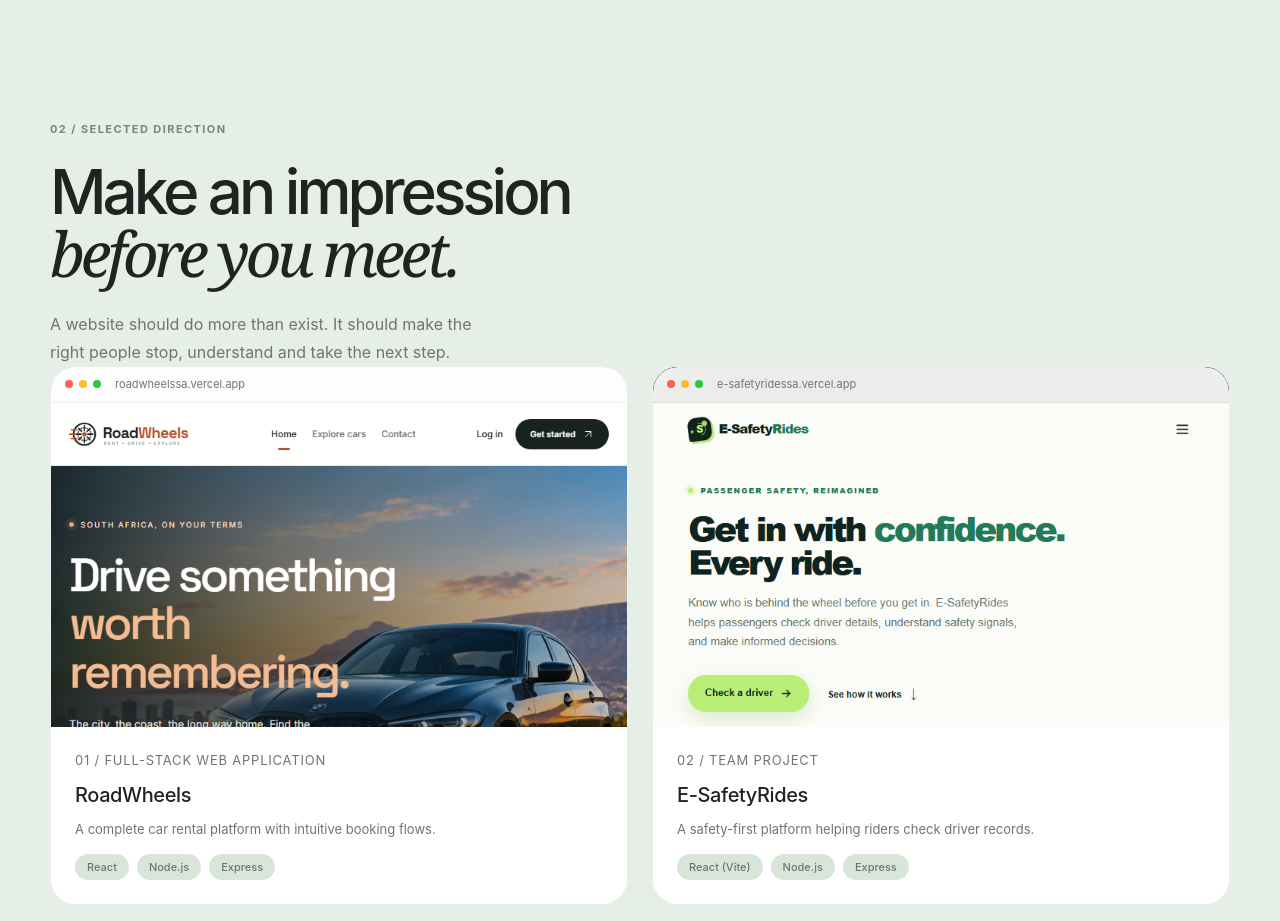
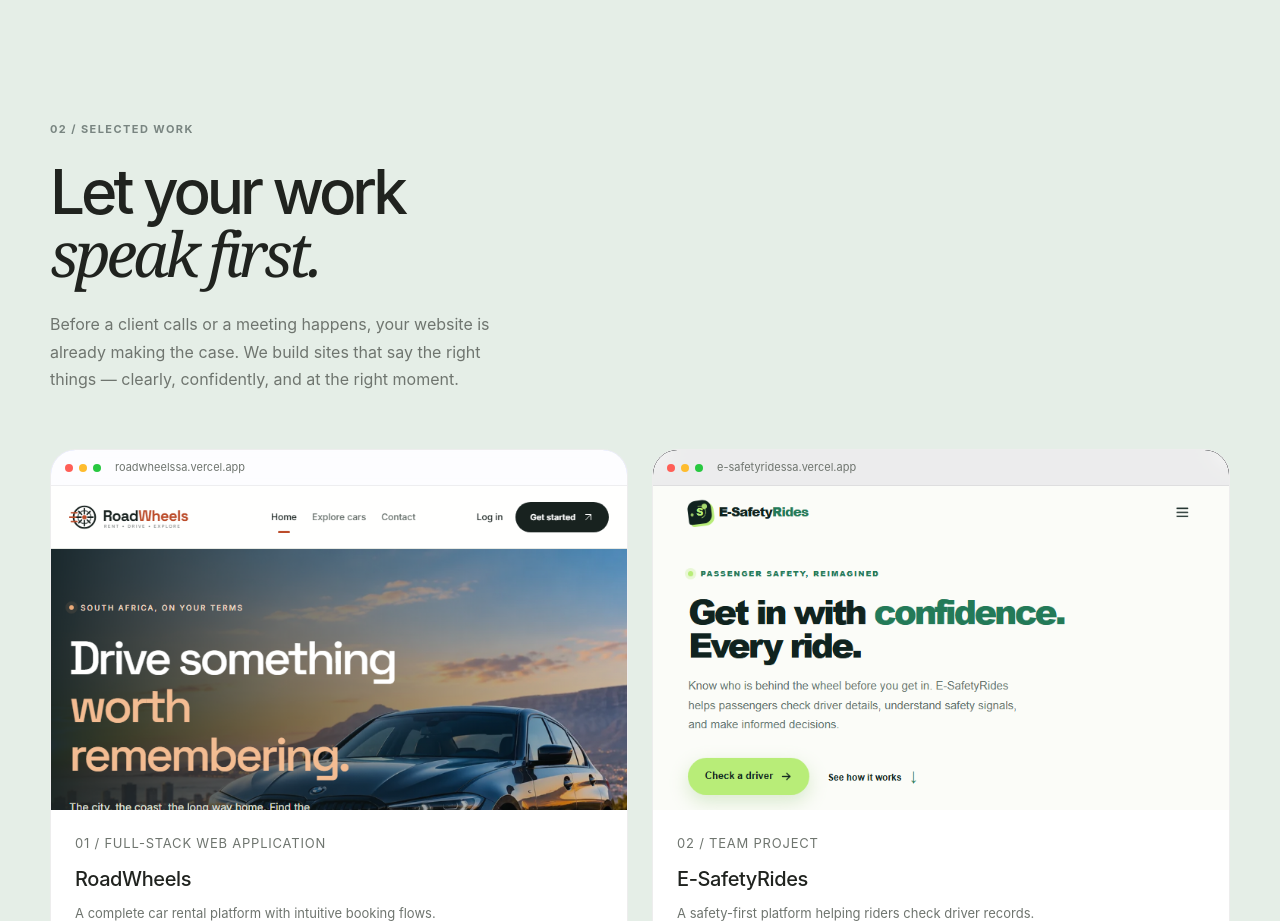
Before and after one commit to MlungisiMahlangu/web-studio-website, a Next.js app: page / in a window 1280 px wide. Shown: the part 2360-3281 px from the top of the page. Built offline with nearby package versions, Linux system fonts and the light colour scheme.

Commit message:
Improve work section copy and fix spacing
Update heading and description with stronger messaging. Add bottom
margin to section-intro so text has proper spacing above project cards.

```diff
--- a/app/globals.css
+++ b/app/globals.css
@@ -84,6 +84,7 @@ button, input, select, textarea { font: inherit; }
 .service-bottom { display: flex; justify-content: space-between; align-items: center; margin-top: auto; padding-top: 20px; font-size: 13px; font-weight: 600; }
 
 .work-section { background: #e5eee7; padding: 130px 0; }
+.work-section .section-intro { margin-bottom: 56px; }
 .work-intro, .process-layout, .faq-section, .contact-layout { display: grid; grid-template-columns: 1fr 1.2fr; gap: 12%; }
 .work-feature { display: grid; grid-template-columns: 1.25fr .75fr; gap: 18px; margin-top: 68px; }
 .work-art { min-height: 410px; position: relative; overflow: hidden; padding: 25px; border-radius: 3px; }
--- a/app/page.tsx
+++ b/app/page.tsx
@@ -130,15 +130,16 @@ export default function HomePage() {
         <div className="container">
           <ScrollReveal>
             <div className="section-intro">
-              <p className="eyebrow">02 / Selected direction</p>
+              <p className="eyebrow">02 / Selected work</p>
               <h2>
-                Make an impression
+                Let your work
                 <br />
-                <em>before you meet.</em>
+                <em>speak first.</em>
               </h2>
               <p>
-                A website should do more than exist. It should make the right people
-                stop, understand and take the next step.
+                Before a client calls or a meeting happens, your website is already
+                making the case. We build sites that say the right things — clearly,
+                confidently, and at the right moment.
               </p>
             </div>
           </ScrollReveal>
```
